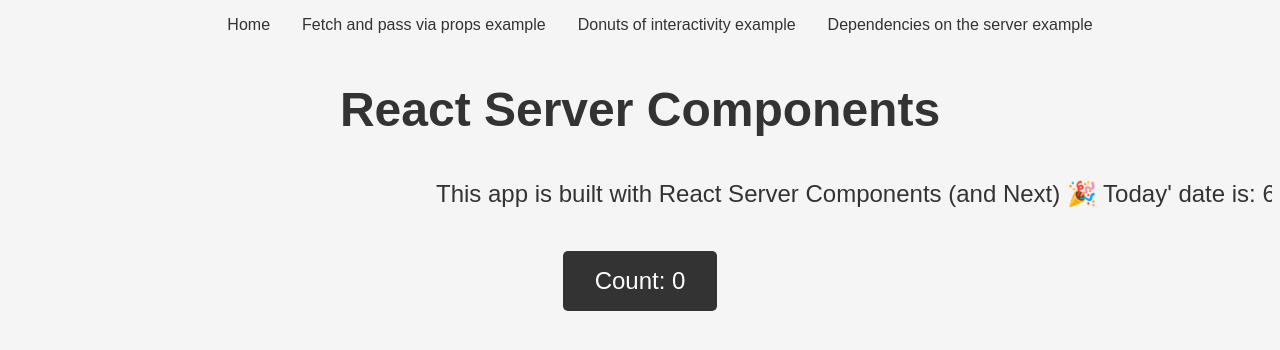
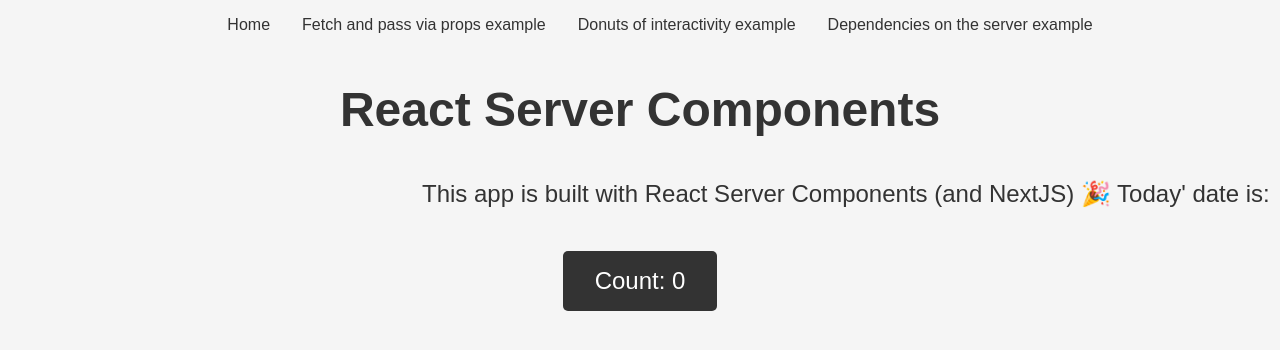
Before and after one commit to nsdeschenes/react-server-components-the-overview, a Next.js app in the folder react-server-components/: page / in a window 1280 px wide. Shown: the top 350 px of the page. Built offline with nearby package versions, Linux system fonts and the light colour scheme.

Commit message:
update marquee text

```diff
--- a/react-server-components/src/app/_Marquee/Marquee.tsx
+++ b/react-server-components/src/app/_Marquee/Marquee.tsx
@@ -19,8 +19,8 @@
   return (
     <div className="marquee">
       <p>
-        This app is built with React Server Components (and Next) 🎉 Today&apos;
-        date is: {date}
+        This app is built with React Server Components (and NextJS) 🎉
+        Today&apos; date is: {date}
       </p>
     </div>
   );
```
